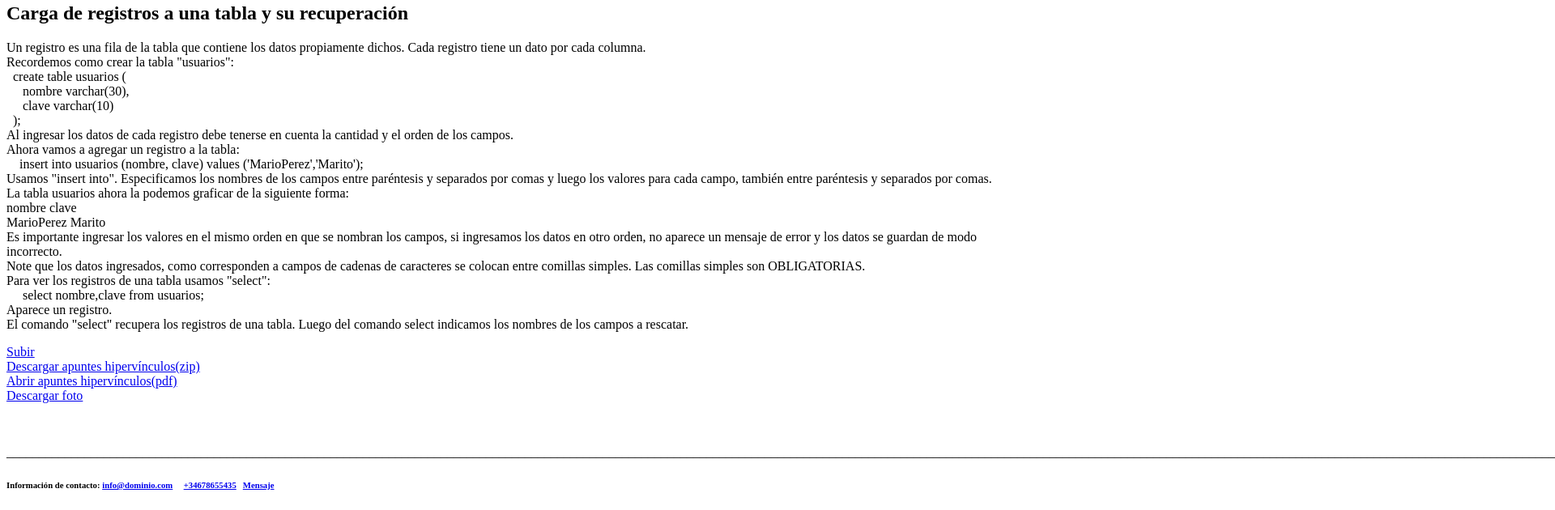
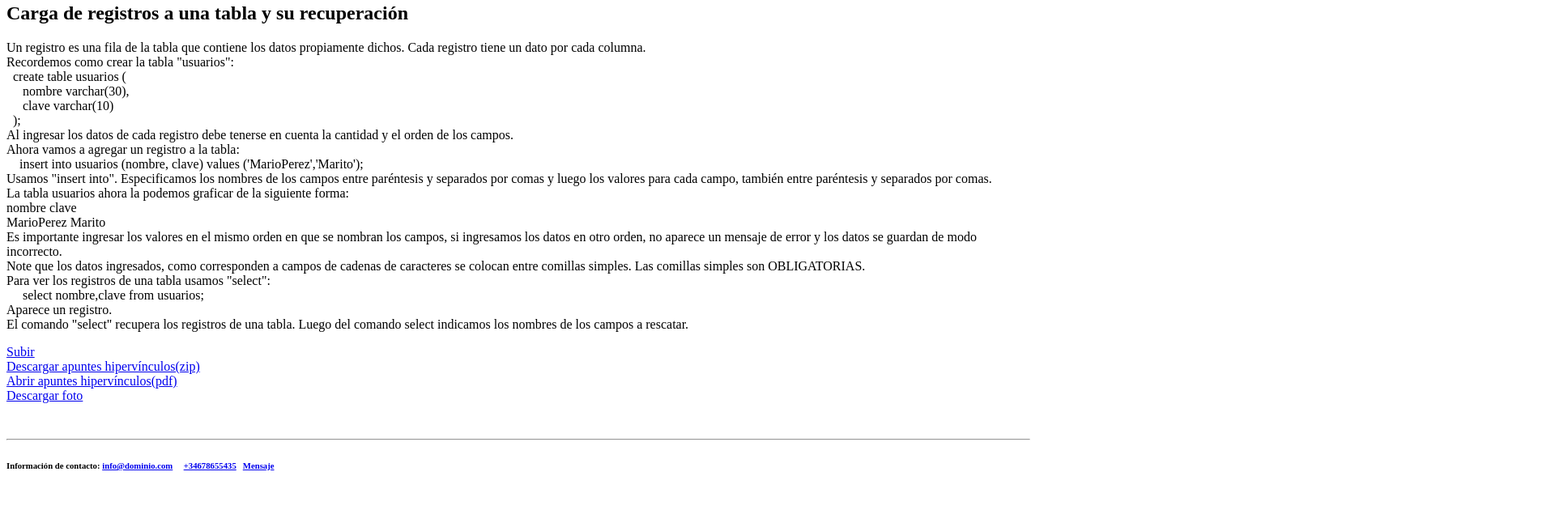
Before and after one commit to XaquinAlves/HTML, a plain HTML site: page basededatos/basededatos.html in a window 1280 px wide. Shown: the part 1605-2235 px from the top of the page at 81% size, 1920 px wide, since content can reach past the window. After the commit the page ends 2211 px from the top, so only its background shows below. Drawn offline with Linux system fonts and the light colour scheme.

Commit message:
last ej hipervinculos footer

```diff
--- a/basededatos/basededatos.html
+++ b/basededatos/basededatos.html
@@ -184,14 +184,15 @@
     <a href="download/apuntes.zip" download>Descargar apuntes hipervínculos(zip)</a><br>
     <a href="download/apuntes.pdf" download>Abrir apuntes hipervínculos(pdf)</a><br>
     <a href="images/isaac.jpg" download>Descargar foto</a>
-</body>
     <footer>
         <br>
         <br>
-    <p>_____________________________________________________________________________________________________________________________________________________________________________________________________________________________________________________________</p>
+        <hr>
         <h6>Información de contacto:
             <a href="mailto:info@dominio.com">info@dominio.com</a>&nbsp;&nbsp;&nbsp;&nbsp;
             <a href="tel:+34678655435">+34678655435</a>&nbsp;&nbsp; <a href="javascript:alert('Buenos días');">Mensaje</a>
         </h6>
     </footer>
+</body>
+
 </html>
```
Lines whose indentation alone changed are shown as unchanged.
